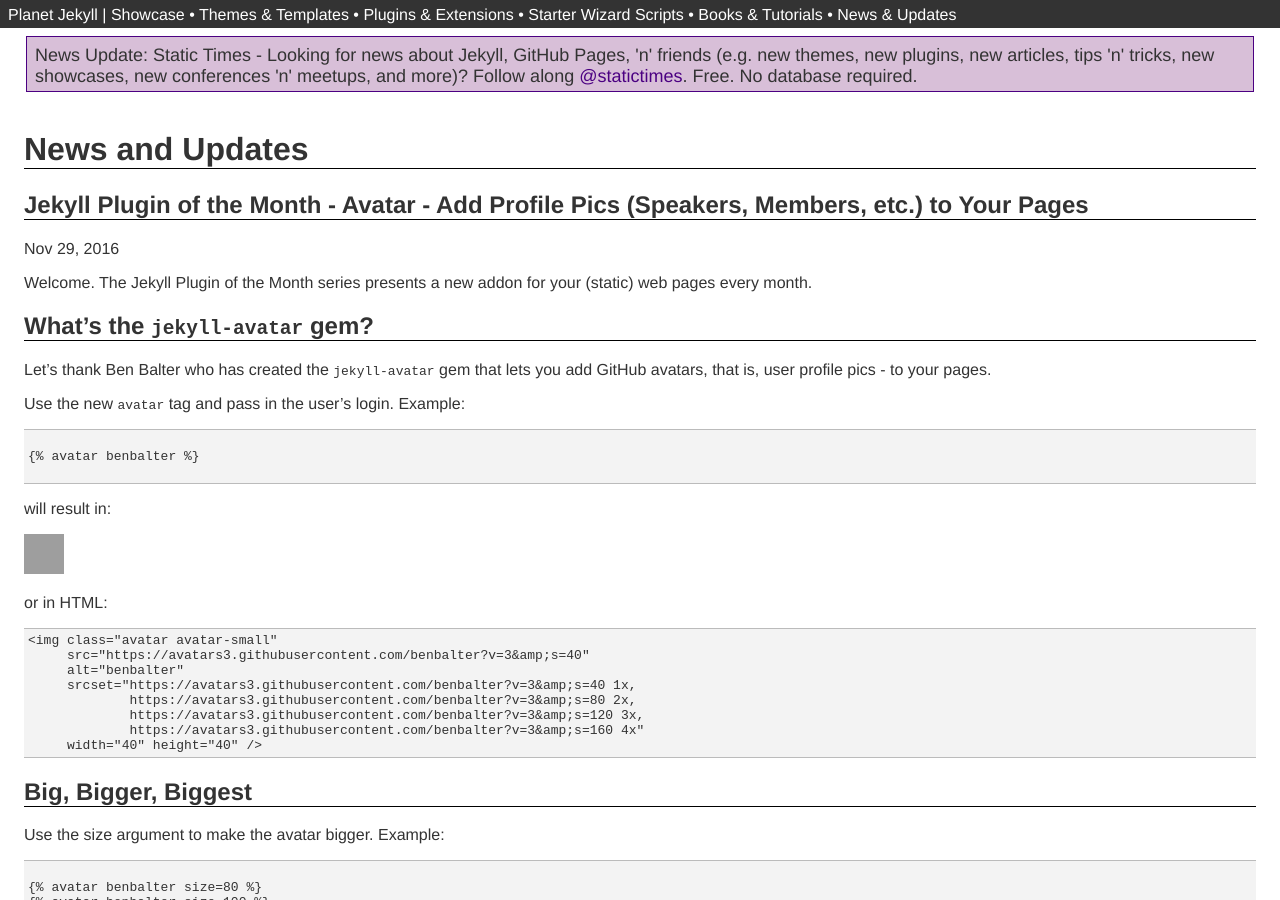
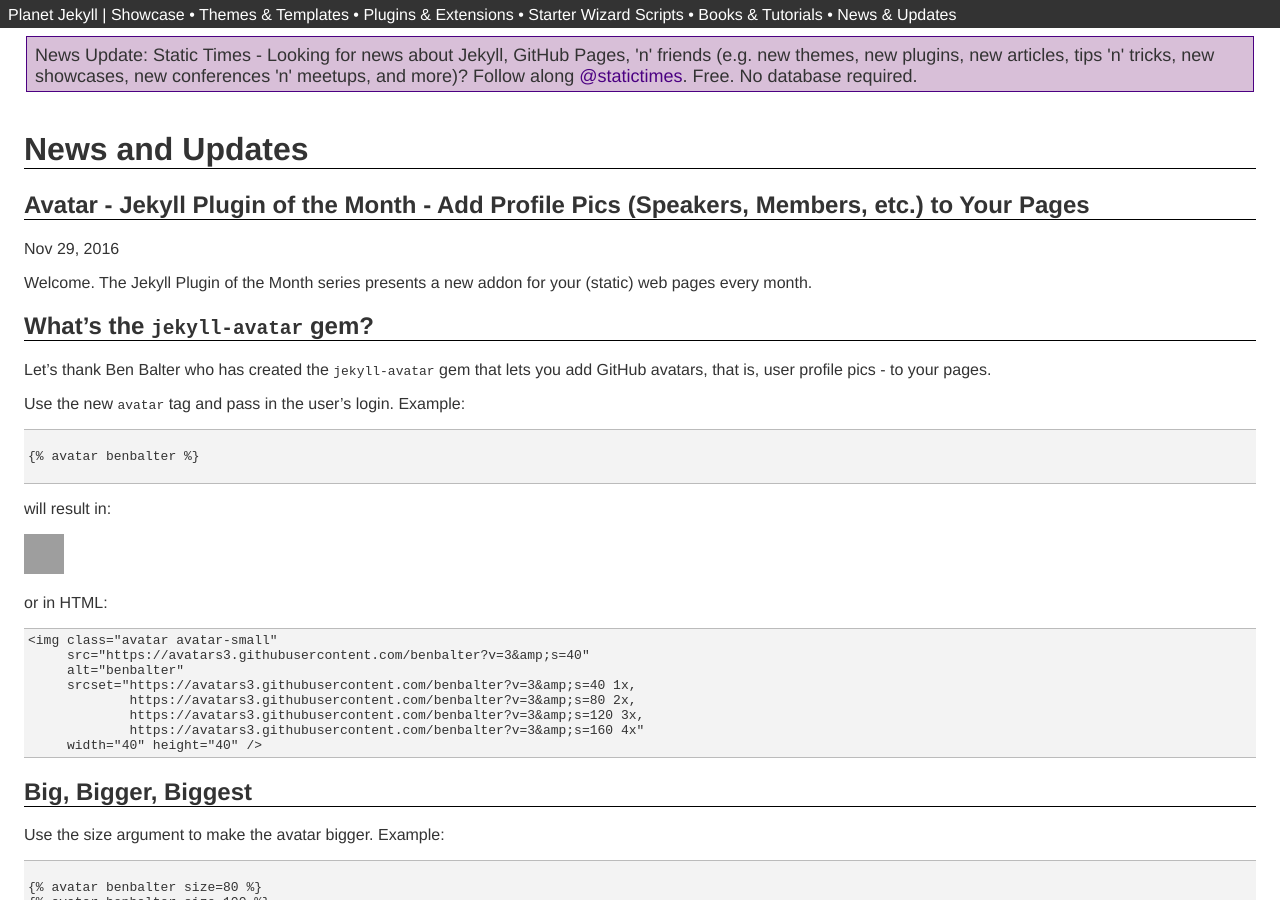
Before and after one commit to planetjekyll/planetjekyll.github.io, a Jekyll site: the page built from _posts/2016-11-29-plugin-avatar.md, in a window 1280 px wide and 900 px high. Built offline with Jekyll 4.4.1, drawn with Linux system fonts in a browser that asks for light colours; some of the changed text lies outside the part shown; grey boxes are pictures that could not be loaded.

```diff
--- a/_posts/2016-11-29-plugin-avatar.md
+++ b/_posts/2016-11-29-plugin-avatar.md
@@ -1,6 +1,6 @@
 ---
 layout: post
-title:  "Jekyll Plugin of the Month - Avatar - Add Profile Pics (Speakers, Members, etc.) to Your Pages"
+title:  "Avatar - Jekyll Plugin of the Month - Add Profile Pics (Speakers, Members, etc.) to Your Pages"
 ---
 
 
```
